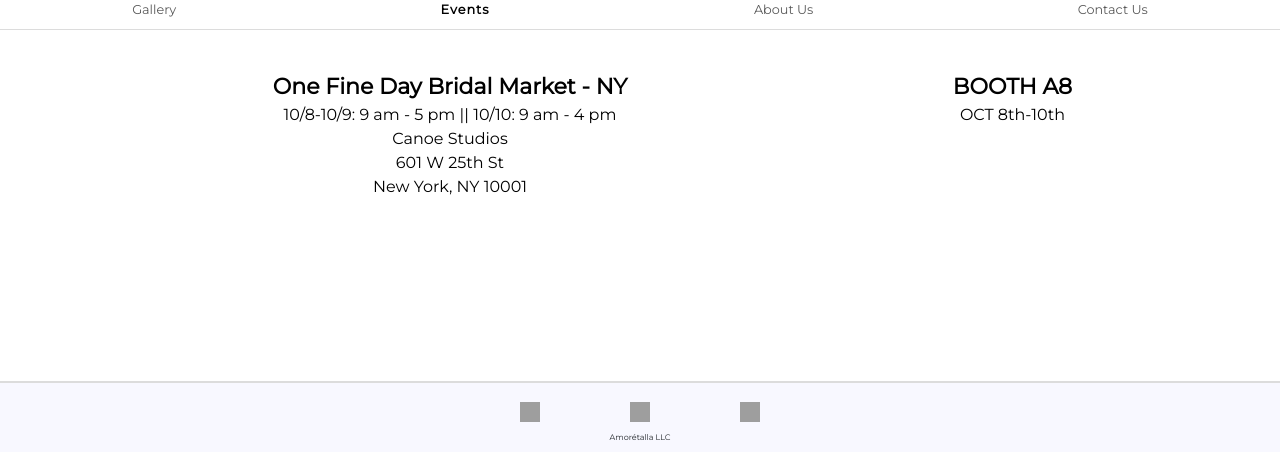
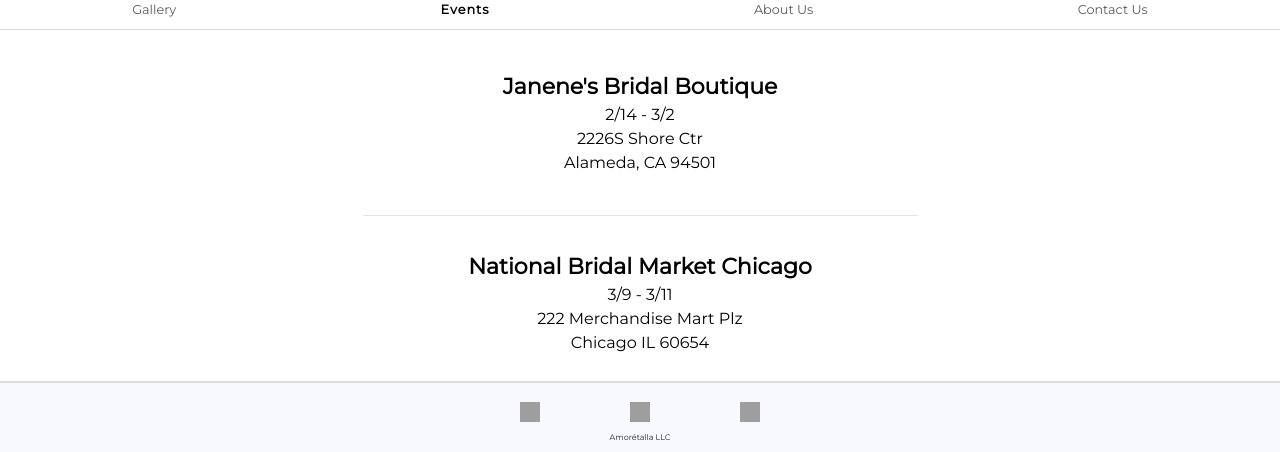
Before and after one commit to BurnsBlink/Amoretalla, a React (Create React App) app: page /events in a window 1280 px wide. Shown: the part 339-791 px from the top of the page. Built offline with nearby package versions, Linux system fonts and the light colour scheme; grey boxes are pictures that could not be loaded.

Commit message:
update to 2025 events

```diff
--- a/src/events/Events.js
+++ b/src/events/Events.js
@@ -5,35 +5,27 @@
   return (
     <div className='pageBody'>
       <div className='container'>
-        <a href='https://onefinedaybridalmarket.com/' className='eventLink' target='_blank' rel='noreferrer'>
+        <a href='https://janenesbridal.com/events' className='eventLink' target='_blank' rel='noreferrer'>
           <div className="row">
           <div className="col">
-              <span className='eventTitle'>One Fine Day Bridal Market - NY<br></br></span>
-              <span className='eventTime'>10/8-10/9: 9 am - 5 pm || 10/10: 9 am - 4 pm<br></br></span>
-              <span className='eventLocation'>Canoe Studios<br></br></span>
-              <span className='eventLocation'>601 W 25th St<br></br></span>
-              <span className='eventCity'>New York, NY 10001<br></br></span>
-            </div>
-            <div className='col-4 eventDate'>
-              <span className='eventTitle'>BOOTH A8</span><br />
-              <span className='eventTime'>OCT 8th-10th</span>
+              <span className='eventTitle'>Janene's Bridal Boutique<br></br></span>
+              <span className='eventTime'>2/14 - 3/2<br></br></span>
+              <span className='eventLocation'>2226S Shore Ctr<br></br></span>
+              <span className='eventCity'>Alameda, CA 94501<br></br></span>
             </div>
           </div>
         </a>
-        {/* <hr className='eventBorder'></hr>
-        <a href='https://www.tristatebridalshows-nc.com/' className='eventLink' target='_blank' rel='noreferrer'>
+        <hr className='eventBorder'></hr>
+        <a href='https://www.nationalbridalmarket.com/' className='eventLink' target='_blank' rel='noreferrer'>
             <div className="row">
-              <div className='col-4 eventDate'>
-                <h4>JAN<br></br>14th & 15th</h4>
-              </div>
               <div className="col">
-                <span className='eventTitle'>New York Bridal & Wedding Expo<br></br></span>
-                <span className='eventTime'>Saturday & Sunday 12 pm - 5 pm<br></br></span>
-                <span className='eventLocation'>Nassau Veterans Memorial Coliseum, 1255 Hempstead Tpke<br></br></span>
-                <span className='eventCity'>Uniondale, NY 11553<br></br></span>
+                <span className='eventTitle'>National Bridal Market Chicago<br></br></span>
+                <span className='eventTime'>3/9 - 3/11<br></br></span>
+                <span className='eventLocation'>222 Merchandise Mart Plz<br></br></span>
+                <span className='eventCity'>Chicago IL 60654<br></br></span>
               </div>
             </div>
-        </a> */}
+        </a>
       </div>
     </div>
   );
```
